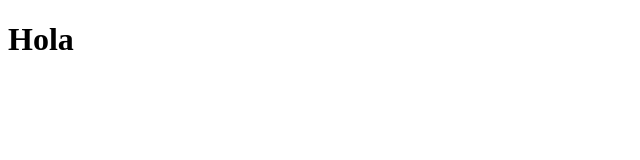
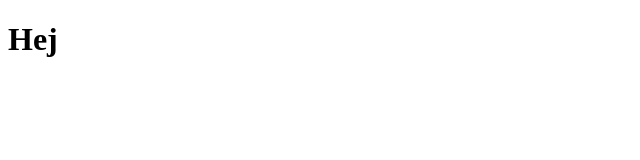
Before and after one commit to callerosengren/callerosengren.github.io, a plain HTML site: page index.html in a window 1280 px wide. Shown: the full height of the page, 0-640 px from the left. Drawn offline with Linux system fonts and the light colour scheme.

Commit message:
onödig ändring

```diff
--- a/index.html
+++ b/index.html
@@ -6,6 +6,6 @@
 </head>
 
 <body>
-<h1> Hola
+<h1> Hej
 </body>
 </html>
```
